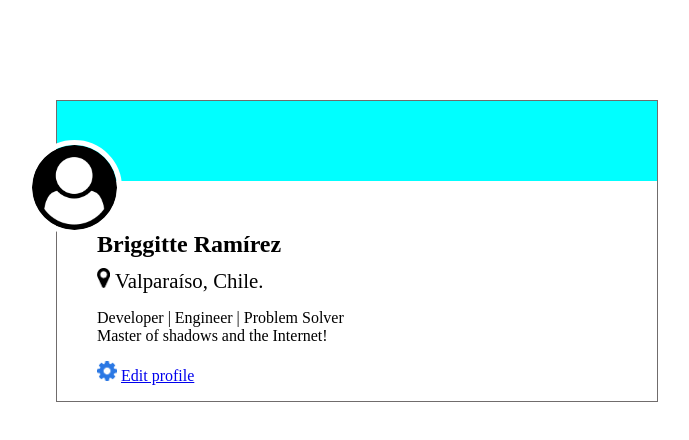
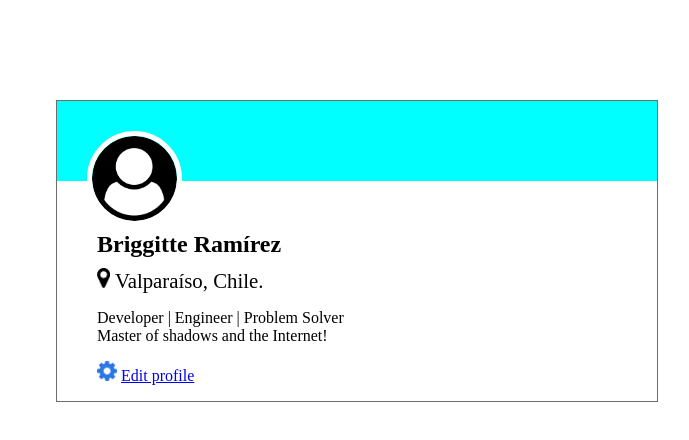
Before and after one commit to bri-ramirez/tarjeta-usuario, a plain HTML site: page index.html in a window 1280 px wide. Shown: the whole page, without its empty margins (283-972 px from the left). Drawn offline with Linux system fonts and the light colour scheme.

Commit message:
correción de user-image

```diff
--- a/style.css
+++ b/style.css
@@ -14,6 +14,7 @@ body {
     height: 300px;
     width: 600px;
     margin-top: 100px;
+    position: relative;
 }
 
 .fila1{
@@ -46,8 +47,8 @@ body {
 #user-image {
     height: 85px;
     position:absolute;
-    top: 140px ;
-    left: 310px;
+    top: 30px ;
+    left: 30px;
     border: 5px solid white;
     border-radius: 50%;
 
```
